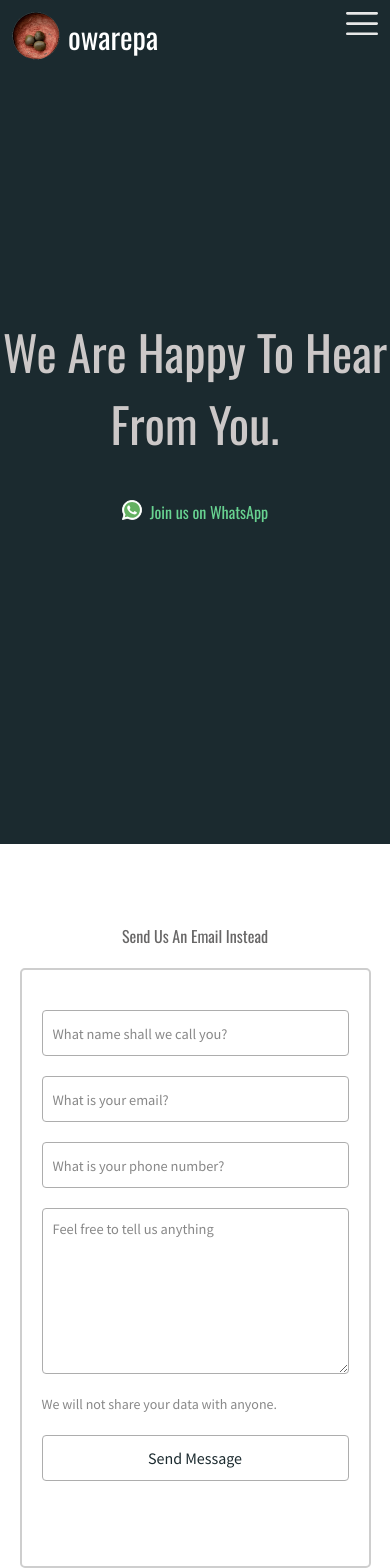
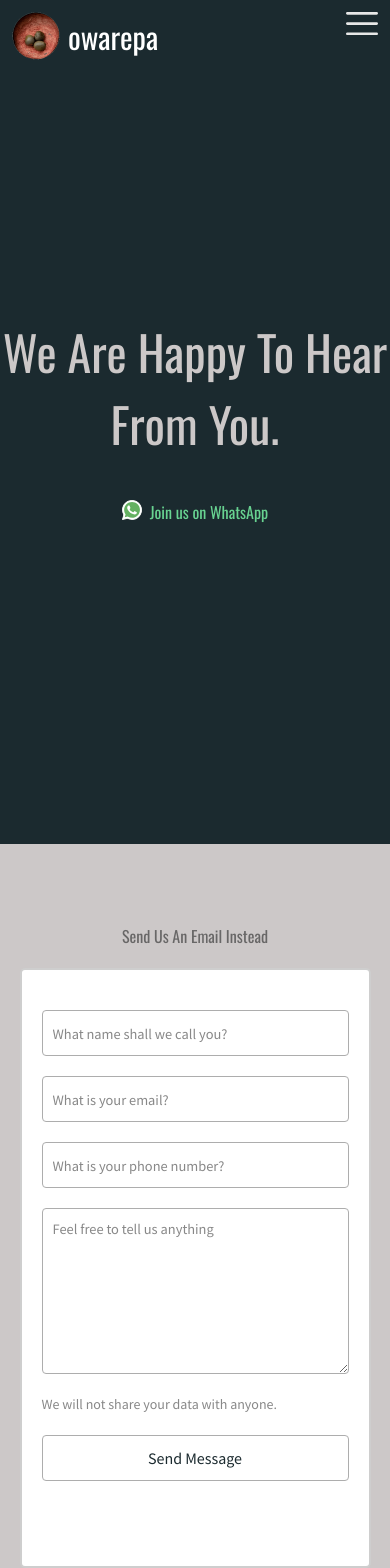
Before and after one commit to ebenKB/owarepa, a Next.js app: page /contact in a window 390 px wide. Shown: the top 1568 px of the page. Built offline with nearby package versions, Linux system fonts and the light colour scheme.

Commit message:
improve responsiveness for large media query clean up css

```diff
--- a/pages/contact.js
+++ b/pages/contact.js
@@ -24,8 +24,8 @@ const Contact = () => {
       <div>
         <AppHeadMeta />
         <Navigation />
+        <Layout>
           <div className={Contactstyles.contactWrapper}>
-            <Layout>
             <div className={`flex flex-wrap ${Contactstyles.contactWrapper_content} w-full`}>
               <div className={`${Contactstyles.contact_wrapper} ${Contactstyles.contact_intro_wrapper} flex-none md:flex-1 lg:flex-1 xl:flex-1 animate__animated animate__slideInDown`}>
                 <div className={`${Contactstyles.contact_wrapper} ${Contactstyles.contact_intro} text-center m-auto`}>
@@ -44,10 +44,10 @@ const Contact = () => {
                 <ContactForm />
               </div>
             </div>
+          </div>
           <DownloadSection />
           <Footer />
         </Layout>
-          </div>
       </div>
     </section>
   )
--- a/styles/benefits.module.css
+++ b/styles/benefits.module.css
@@ -52,6 +52,11 @@
   }
 }
 
+@media only screen and (max-width: 1280px) {
+  .benefits_section {
+    padding: 100px;
+  }
+}
 
 @media only screen and (max-width: 600px) {
   .benefits_section {
--- a/styles/contact.module.css
+++ b/styles/contact.module.css
@@ -1,23 +1,21 @@
 .contactWrapper {
   background:  var(--off-white);
-  min-height: 100%;
   position: relative;
   width: 100%;
   min-height: 100vh;
+  display: inline-flex;
 }
 
 .contactWrapper_content {
-  /* width: 60%; */
+  position: relative;
   margin-left: auto;
   margin-right: auto;
-  /* padding: 50px; */
-  /* border: 1px solid rgba(212,212,213,.7); */
-  /* border-radius: 4px; */
-  height: 100%;
+  min-height: 100vh;
   color: var(--faint);
 }
 
 .contact_wrapper {
+  position: relative;
   background-color: var(--dark);
   width: 100%;
 }
@@ -29,12 +27,14 @@
   margin-left: auto;
   margin-right: auto;
   margin-top: 20px;
-  height: 600px;
+  margin-bottom: 30px;
+  min-height: 600px;
   border-radius: 5px;
   background: white;
   padding: 50px;
   font-family: 'Source Sans Pro', sans-serif;
   color: #888;
+  position: relative;
 }
 
 
@@ -51,7 +51,6 @@
 }
 
 .contact_form ::placeholder {
-  /* color: var(--dark); */
   color: currentColor;
   font-size: 0.9rem;
 }
@@ -70,7 +69,6 @@
 .contact_form input:focus, .contact_form textarea:focus {
   outline: none;
   border: 1px solid var(--wood);
-  /* border-radius: 4px; */
   box-shadow: 0 0 5px rgb(18, 140, 255);
 }
 
@@ -78,10 +76,6 @@
   height: 100vh;
   display: flex;
   color: var(--off-white);
-}
-
-.contact_intro {
-
 }
 
 .contact_form_content {
--- a/styles/features.module.css
+++ b/styles/features.module.css
@@ -16,6 +16,12 @@
   margin-right: 20px;
 } */
 
+@media only screen and (max-width: 1280px) {
+  .features_section {
+    padding: 100px;
+  }
+}
+
 @media only screen and (max-width: 600px) {
   .features_section {
     padding: 25px;
```
Also changed, not shown: styles/about.module.css (+9 -0 lines). Lines whose indentation alone changed are shown as unchanged.
